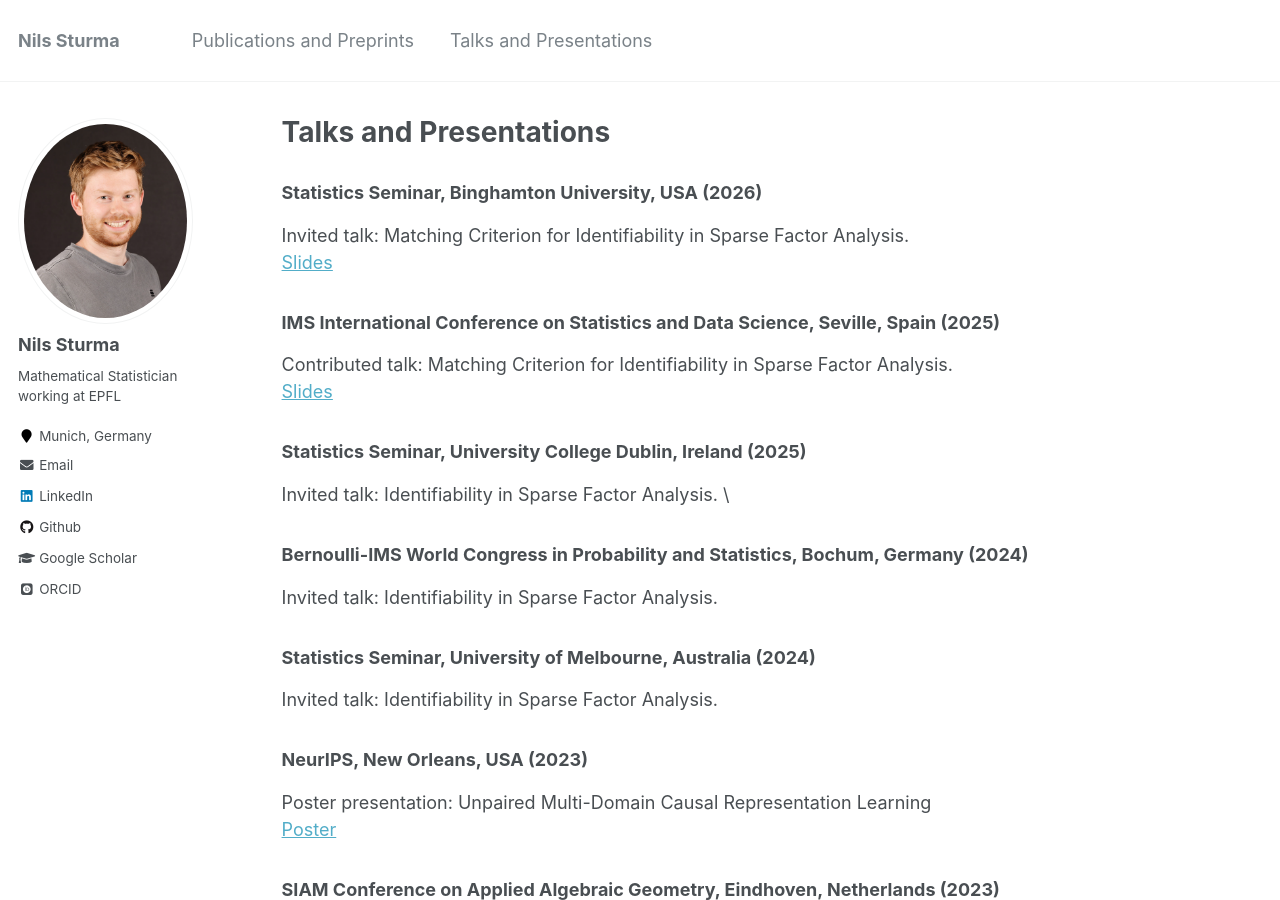
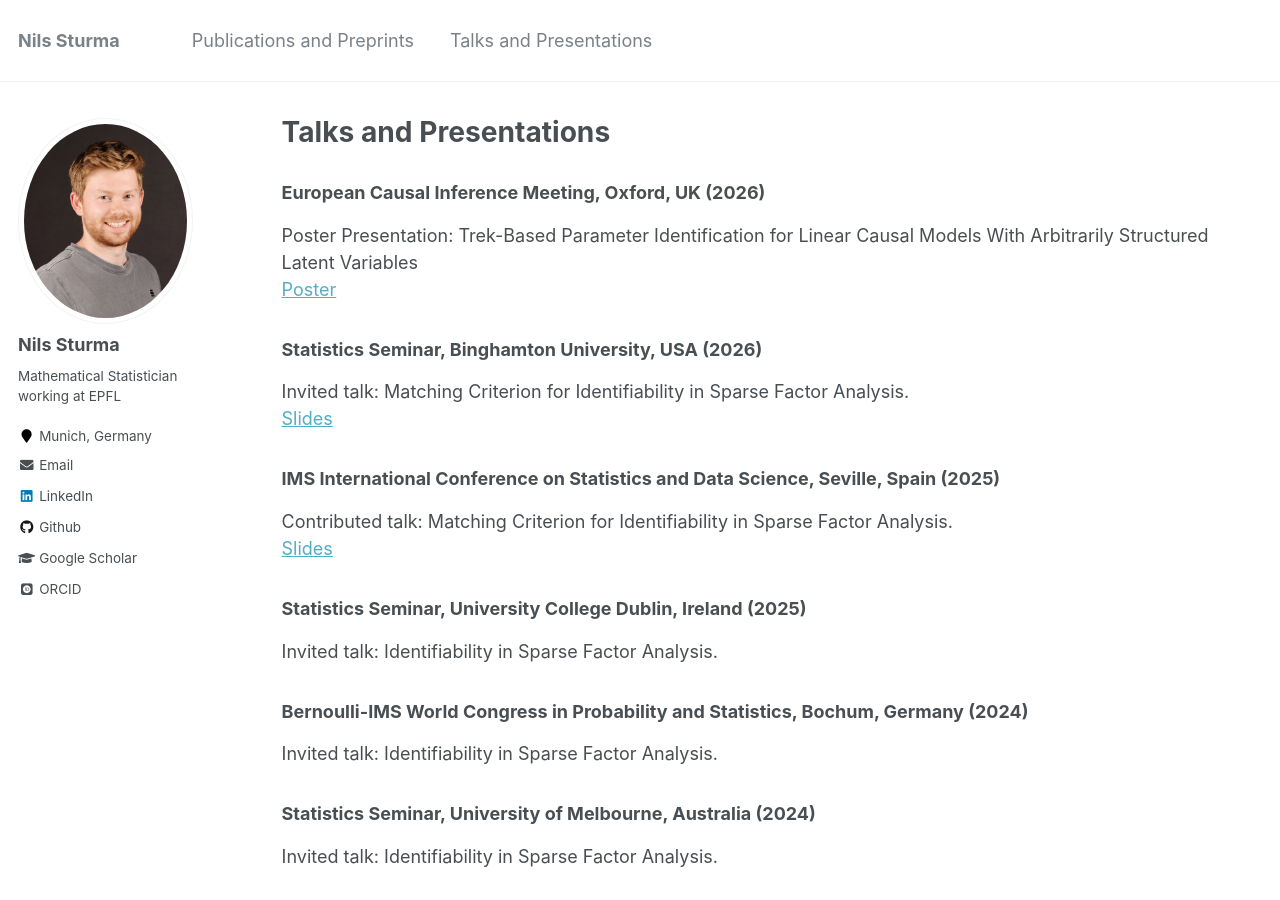
Before and after one commit to NilsSturma/nilssturma.github.io, a Jekyll site: the page built from _pages/talks.md, in a window 1280 px wide and 900 px high. Built offline with Jekyll 4.4.1, drawn with Linux system fonts in a browser that asks for light colours; some web fonts are replaced.

```diff
--- a/_pages/talks.md
+++ b/_pages/talks.md
@@ -4,6 +4,10 @@ title: "Talks and Presentations"
 permalink: /talks/
 author_profile: true
 ---
+### European Causal Inference Meeting, Oxford, UK (2026)
+Poster Presentation: Trek-Based Parameter Identification for Linear Causal Models
+With Arbitrarily Structured Latent Variables \
+[Poster](https://nilssturma.github.io/files/LSC_poster.pdf)
 
 ### Statistics Seminar, Binghamton University, USA (2026)
 Invited talk: Matching Criterion for Identifiability in Sparse Factor Analysis. \
@@ -14,7 +18,7 @@ Contributed talk: Matching Criterion for Identifiability in Sparse Factor Analys
 [Slides](https://nilssturma.github.io/files/ICSDS-handout.pdf)
 
 ### Statistics Seminar, University College Dublin, Ireland (2025)
-Invited talk: Identifiability in Sparse Factor Analysis. \
+Invited talk: Identifiability in Sparse Factor Analysis.
 
 ### Bernoulli-IMS World Congress in Probability and Statistics, Bochum, Germany (2024)
 Invited talk: Identifiability in Sparse Factor Analysis.
```
Also changed, not shown: _pages/about.md (+1 -1 lines), _pages/publications.md (+4 -0 lines), 2 other files.
